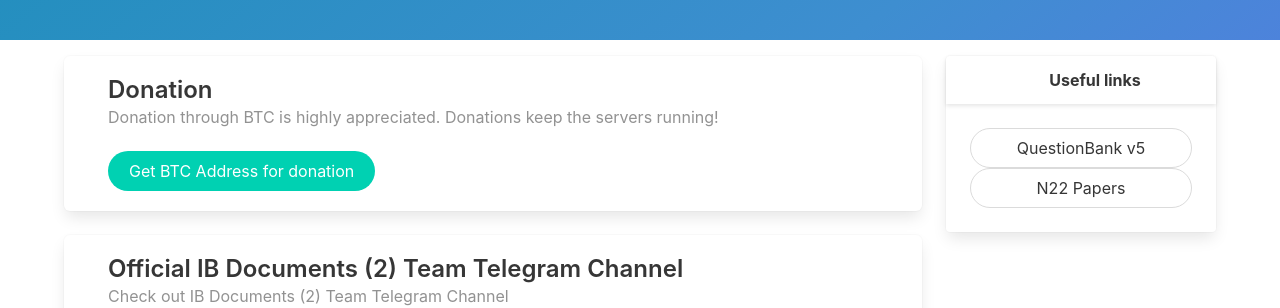
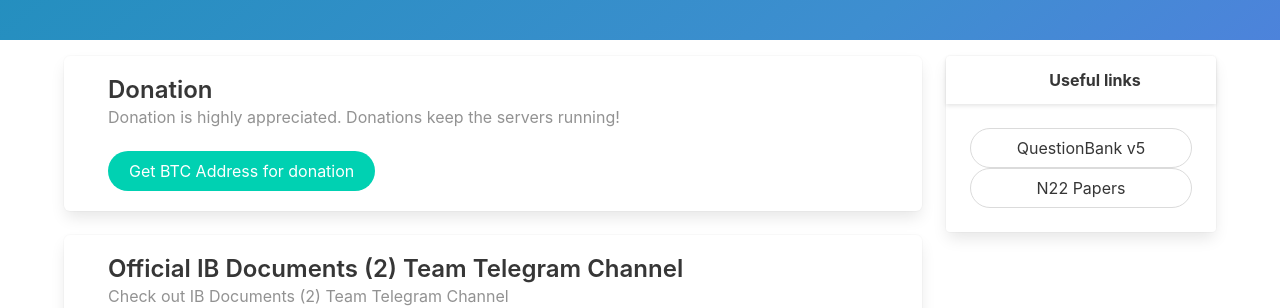
Before and after one commit to ibdocsorg/ibdocs.org, a Jekyll site: the page built from index.html, in a window 1280 px wide and 900 px high. Shown: the part 180-488 px from the top of the window. Built offline with Jekyll 4.4.1, drawn with Linux system fonts in a browser that asks for light colours.

Commit message:
Update index.html

```diff
--- a/index.html
+++ b/index.html
@@ -21,11 +21,11 @@
       <div class="box smallbox">
         <div class="columns">
           <div class="column is-narrow">
-            <p class="has-text-centered"><i class="fas fa-bookmark fa-4x"></i></p>
+            <p class="has-text-centered"><i class="fas fa-heart fa-4x"></i></p>
           </div>
           <div class="column">
             <h2 class="title is-4">Donation</h2>
-            <h3 style="opacity: 0.6;" class="subtitle is-6">Donation through BTC is highly appreciated. Donations keep the servers running!</h3>
+            <h3 style="opacity: 0.6;" class="subtitle is-6">Donation is highly appreciated. Donations keep the servers running!</h3>
             <a href="https://pastebin.com/jKzRK0Gk" class="button is-primary is-rounded">Get BTC Address for donation</a>
           </div>
         </div>
```
